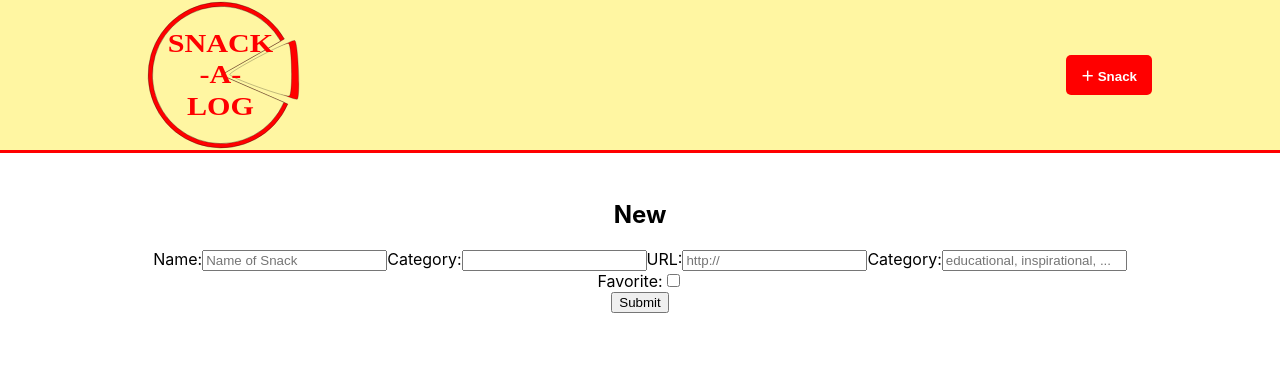
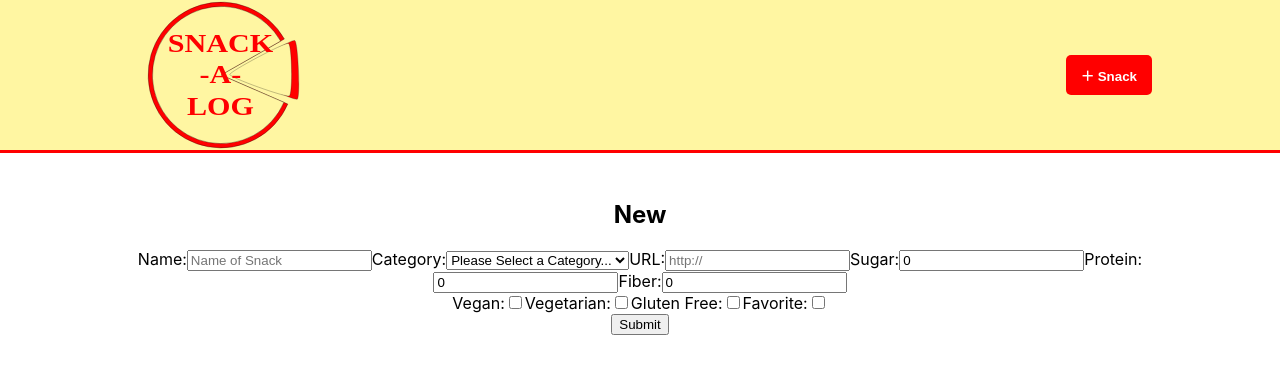
Before and after one commit to SuperNinjaEv/snackalog_front_end, a React (Create React App) app: page /snacks/new in a window 1280 px wide. Shown: the top 374 px of the page. Built offline with nearby package versions, Linux system fonts and the light colour scheme.

Commit message:
Troubleshooting handleCheckboxChange func in NewForm

```diff
--- a/src/Components/SnackNewForm.js
+++ b/src/Components/SnackNewForm.js
@@ -1,6 +1,7 @@
 import axios from "axios";
-import { useState } from "react";
+import { useEffect, useState } from "react";
 import { useNavigate } from "react-router-dom";
+import Snacks from "./Snacks";
 
 const API = process.env.REACT_APP_API_URL;
 
@@ -21,17 +22,31 @@ function SnackNewForm() {
 
   const [snack, setSnack] = useState({
     name: "",
+    category: "",
     url: "",
-    category: "",
+    sugar: 0,
+    protein: 0,
+    fiber: 0,
+    is_vegan: false,
+    is_vegetarian: false,
+    is_glutenfree: false,
     is_favorite: false,
   });
+
+  useEffect(() => {
+    console.log(snack);
+  }, [snack])
 
   const handleTextChange = (event) => {
     setSnack({ ...snack, [event.target.id]: event.target.value });
   };
 
-  const handleCheckboxChange = () => {
-    setSnack({ ...snack, is_favorite: !snack.is_favorite });
+  // const handleSelect = (event) => {}
+
+  const handleCheckboxChange = (event) => {
+    console.log(event.target.id)
+    // const opposite = event.target.value === "on" ? true : false
+    setSnack({ ...snack, [event.target.id]: !event.target.value });
   };
 
   const handleSubmit = (event) => {
@@ -51,12 +66,19 @@ function SnackNewForm() {
           required
         />
         <label htmlFor="category">Category:</label>
-        <input
+        <select
+          name="category"
           id="category"
           value={snack.category}
-          type="dropdown"
           onChange={handleTextChange}
-        />
+        >
+          <option>Please Select a Category...</option>
+          <option value="fruits/veggies" >Fruits/Veggies</option>
+          <option value="proteins" >Proteins</option>
+          <option value="dairy" >Dairy</option>
+          <option value="starches" >Starches</option>
+          <option value="sweet/savory" >Sweet/Savory</option>
+        </select>
         <label htmlFor="url">URL:</label>
         <input
           id="url"
@@ -67,23 +89,66 @@ function SnackNewForm() {
           placeholder="http://"
           onChange={handleTextChange}
         />
-        <label htmlFor="category">Category:</label>
+        <label htmlFor="sugar">Sugar:</label>
         <input
-          id="category"
+          id="sugar"
+          value={snack.sugar}
           type="text"
-          name="category"
-          value={snack.category}
-          placeholder="educational, inspirational, ..."
+          pattern="[0-9]*"
           onChange={handleTextChange}
+          placeholder="Amount of Sugar"
+        />
+        <label htmlFor="sugar">Protein:</label>
+        <input
+          id="protein"
+          value={snack.protein}
+          type="text"
+          pattern="[0-9]*"
+          onChange={handleTextChange}
+          placeholder="Amount of Protein"
+        />
+        <label htmlFor="sugar">Fiber:</label>
+        <input
+          id="fiber"
+          value={snack.fiber}
+          type="text"
+          pattern="[0-9]*"
+          onChange={handleTextChange}
+          placeholder="Amount of Fiber"
+        />
+        <br />
+        <label htmlFor="is_vegan">Vegan:</label>
+        <input
+          id="is_vegan"
+          // value={snack.is_vegan}
+          type="checkbox"
+          onChange={handleCheckboxChange}
+          checked={snack.is_vegan}
+        />
+        <label htmlFor="is_vegetarian">Vegetarian:</label>
+        <input
+          id="is_vegetarian"
+          value={snack.is_vegetarian}
+          type="checkbox"
+          onChange={handleCheckboxChange}
+          checked={snack.is_vegetarian}
+        />
+        <label htmlFor="is_glutenfree">Gluten Free:</label>
+        <input
+          id="is_glutenfree"
+          value={snack.is_glutenfree}
+          type="checkbox"
+          onChange={handleCheckboxChange}
+          checked={snack.is_glutenfree}
         />
         <label htmlFor="is_favorite">Favorite:</label>
         <input
           id="is_favorite"
+          value={snack.is_favorite}
           type="checkbox"
           onChange={handleCheckboxChange}
           checked={snack.is_favorite}
         />
-
         <br />
         <input type="submit" />
       </form>
--- /dev/null
+++ b/src/Components/dropdown.css
@@ -0,0 +1,46 @@
+/* Page styles
+================================ */
+html, body { background: #1abc9c; }
+nav {margin-top: 40px; }
+
+
+/* Drop Down Styles
+================================ */
+nav .drop-down {
+  list-style: none;
+  overflow: hidden; /* When ul height is reduced, ensure overflowing li are not shown */
+  height: 172px; /* 172px = (38 (li) + 5 (li border)) * 4 (number of li) */
+  background-color: #34495e;
+  font-family: Arial;
+  width: 200px;
+  margin: 0 auto;
+  padding: 0;
+  text-align: center;
+  -webkit-transition: height 0.3s ease;
+          transition: height 0.3s ease;
+}
+
+nav .drop-down.closed {
+  /*  When toggled via jQuery this class will reduce the height of the ul which inconjuction
+      with overflow: hidden set on the ul will hide all list items apart from the first */
+  /* current li height 38px + 5px border */
+  height: 43px;
+}
+
+nav .drop-down li {
+  border-bottom: 5px solid #2c3e50;
+}
+
+nav .drop-down li a {
+  display: block;
+  color: #ecf0f1;
+  text-decoration: none;
+  padding: 10px; /* Larger touch target area */
+}
+
+nav .drop-down li:first-child a:after {
+  content: "\25BC";
+  float: right;
+  margin-left: -30px; /* Excessive -margin to bring link text back to center */
+  margin-right: 5px;
+}
```
Also changed, not shown: src/Components/Dropdown.js (added, +28 -0 lines).
